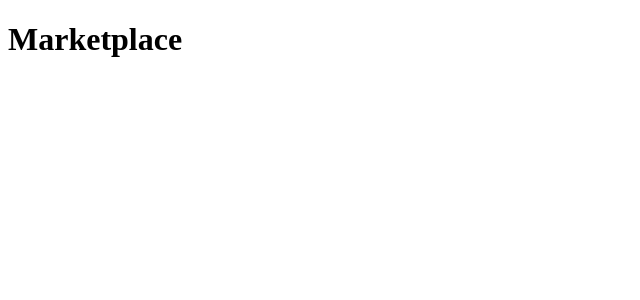
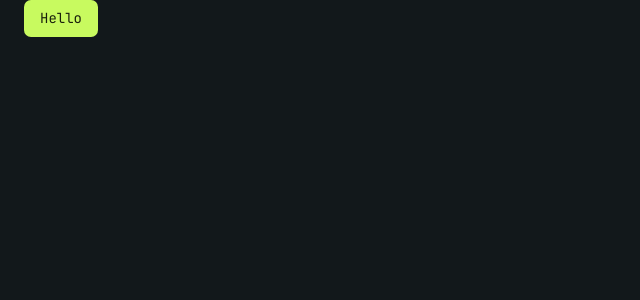
Before and after one commit to baguilar6174/react-ts-marketplace-app, a React (Vite) app: page / in a window 1280 px wide. Shown: the top 300 px of the page, without its empty margins (0-640 px from the left). Built offline with nearby package versions, Linux system fonts and the light colour scheme.

Commit message:
feat: Create a MUI custon theme config

```diff
--- a/src/App.tsx
+++ b/src/App.tsx
@@ -1,7 +1,12 @@
+import { Button, Container } from '@mui/material';
 import './App.css';
 
 function App(): JSX.Element {
-	return <h1>Marketplace</h1>;
+	return (
+		<Container maxWidth='xl'>
+			<Button variant='contained'>Hello</Button>
+		</Container>
+	);
 }
 
 export default App;
--- /dev/null
+++ b/src/config/theme.config.tsx
@@ -0,0 +1,47 @@
+import { createTheme, CssBaseline, ThemeProvider } from '@mui/material';
+import React from 'react';
+
+type ThemeProp = {
+	children: JSX.Element;
+};
+
+export enum themePalette {
+	BG = '#12181b',
+	LIME = '#C8FA5F',
+	FONT_GLOBAL = "'JetBrains Mono', monospace",
+}
+
+const theme = createTheme({
+	palette: {
+		mode: 'dark',
+		background: {
+			default: themePalette.BG,
+		},
+		primary: {
+			main: themePalette.LIME,
+		},
+	},
+	typography: {
+		fontFamily: themePalette.FONT_GLOBAL,
+	},
+	components: {
+		MuiButton: {
+			defaultProps: {
+				style: {
+					textTransform: 'none',
+					boxShadow: 'none',
+					borderRadius: '.5em',
+				},
+			},
+		},
+	},
+});
+
+export const ThemeConfig: React.FC<ThemeProp> = ({ children }) => {
+	return (
+		<ThemeProvider theme={theme}>
+			<CssBaseline />
+			{children}
+		</ThemeProvider>
+	);
+};
--- a/src/index.css
+++ b/src/index.css
@@ -0,0 +1 @@
+@import url('https://fonts.googleapis.com/css2?family=Archivo+Black&family=JetBrains+Mono&display=swap');
--- a/src/main.tsx
+++ b/src/main.tsx
@@ -1,10 +1,13 @@
 import React from 'react';
 import ReactDOM from 'react-dom/client';
 import App from './App';
+import { ThemeConfig } from './config/theme.config';
 import './index.css';
 
 ReactDOM.createRoot(document.getElementById('root') as HTMLElement).render(
 	<React.StrictMode>
-		<App />
+		<ThemeConfig>
+			<App />
+		</ThemeConfig>
 	</React.StrictMode>
 );
```
